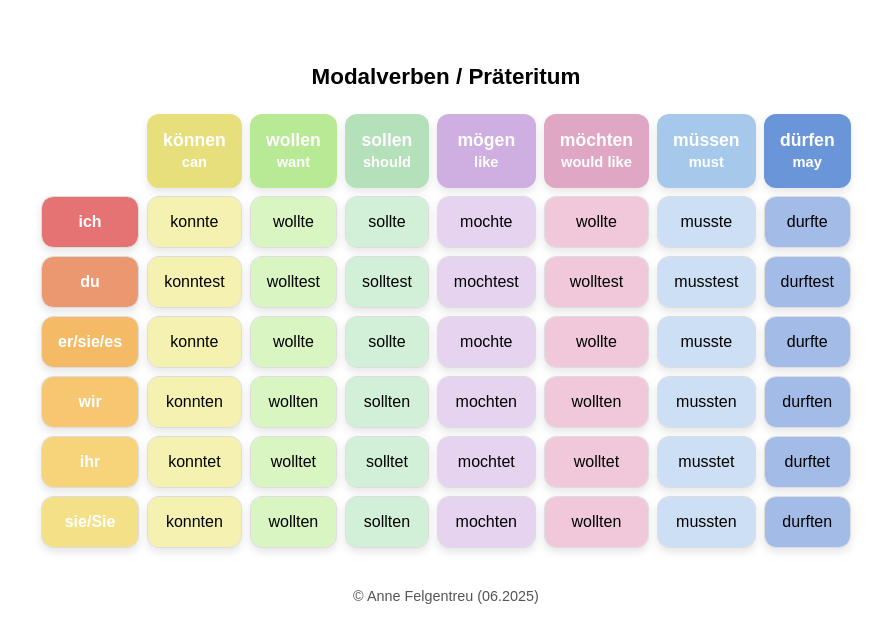
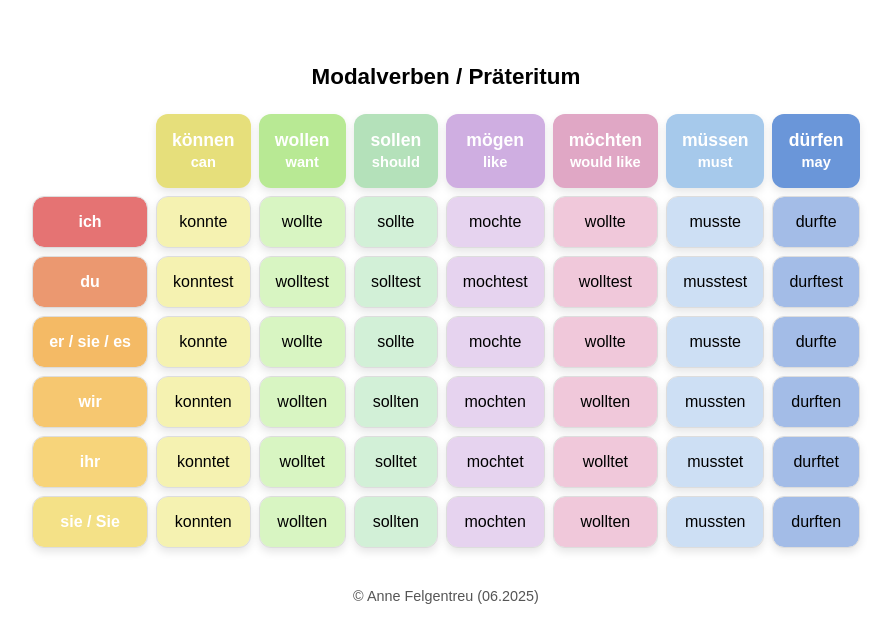
Before and after one commit to fragfrauanne/Modalverben_Praeteritum, a plain HTML site: page index.html in a window 1280 px wide. Shown: the whole page, without its empty margins (194-1085 px from the left). Drawn offline with Linux system fonts and the light colour scheme.

Commit message:
Update index.html

```diff
--- a/index.html
+++ b/index.html
@@ -38,7 +38,7 @@
 
     .label-ich { background-color: #e57373; }
     .label-du { background-color: #eb9870; }
-    .label-erseies { background-color: #f4ba65; }
+    .label-ersiees { background-color: #f4ba65; }
     .label-wir { background-color: #f6c770; }
     .label-ihr { background-color: #f7d47a; }
     .label-sie { background-color: #f4e187; }
@@ -102,7 +102,7 @@
         <td class="td-durfen">durftest</td>
       </tr>
       <tr>
-        <td class="row-label label-erseies">er/sie/es</td>
+        <td class="row-label label-ersiees">er / sie / es</td>
         <td class="td-konnen">konnte</td>
         <td class="td-wollen">wollte</td>
         <td class="td-sollen">sollte</td>
@@ -132,7 +132,7 @@
         <td class="td-durfen">durftet</td>
       </tr>
       <tr>
-        <td class="row-label label-sie">sie/Sie</td>
+        <td class="row-label label-sie">sie / Sie</td>
         <td class="td-konnen">konnten</td>
         <td class="td-wollen">wollten</td>
         <td class="td-sollen">sollten</td>
```
